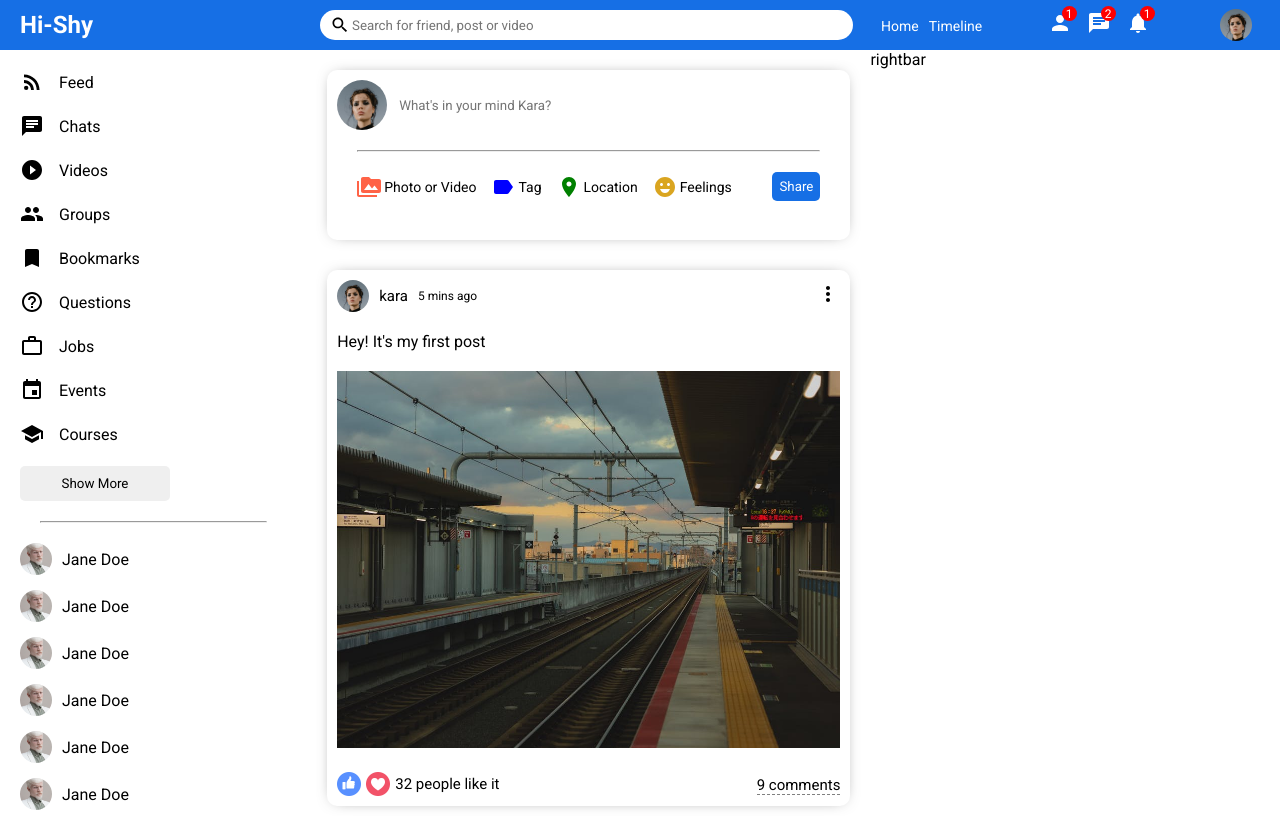
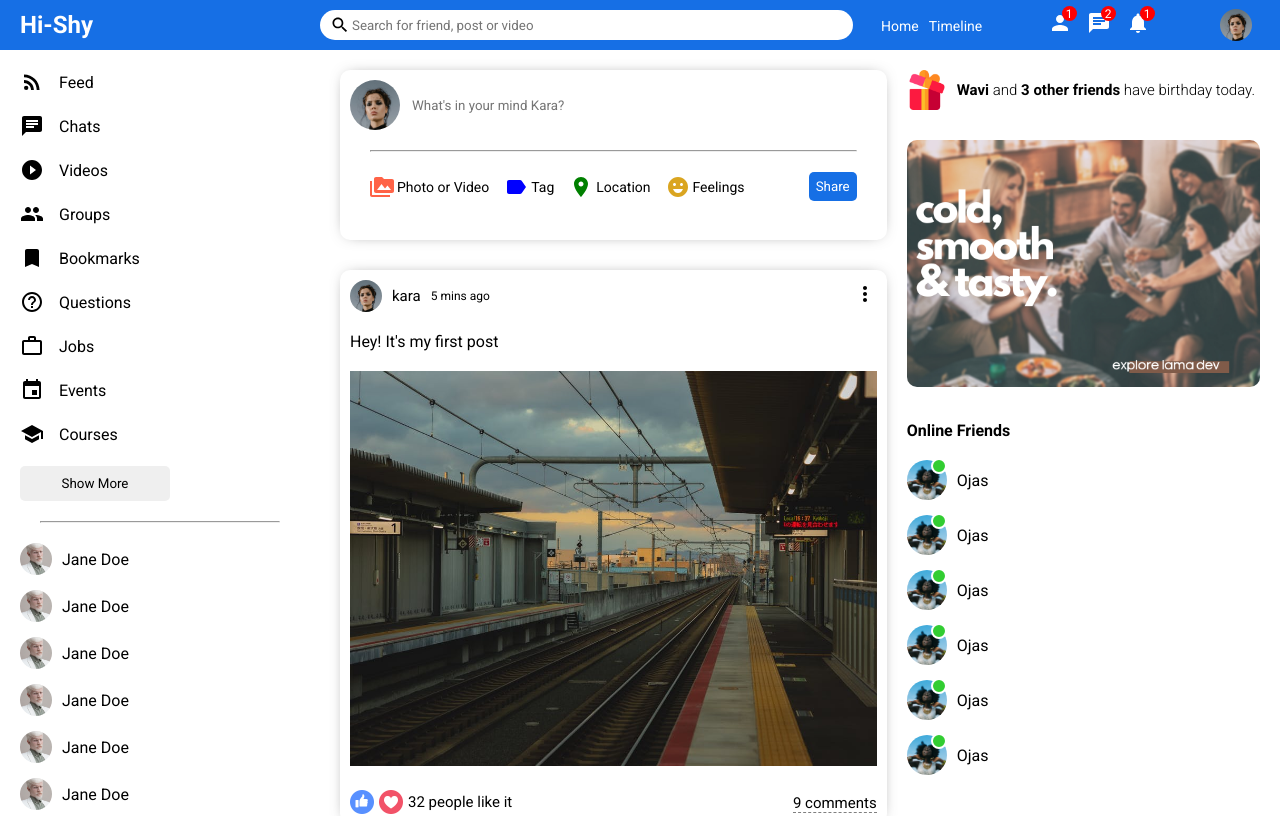
Before and after one commit to whysokara/react-social, a React (Create React App) app: page / in a window 1280 px wide. Shown: the top 816 px of the page. Built offline with nearby package versions, Linux system fonts and the light colour scheme.

Commit message:
Rightbar Fixed

```diff
--- a/src/components/rightbar/Rightbar.jsx
+++ b/src/components/rightbar/Rightbar.jsx
@@ -1,5 +1,86 @@
 import "./rightbar.css";
 
 export default function Rightbar() {
-  return <div className="rightbar">rightbar</div>;
+  return (
+    <div className="rightbar">
+      <div className="rightbarWrapper">
+        <div className="birthdayContainer">
+          <img src="assets/gift.png" alt="" className="birthdayImg" />
+          <span className="birthdayText">
+            <b>Wavi </b>and <b>3 other friends</b> have birthday today.
+          </span>
+        </div>
+        <img src="assets/ad.png" alt="" className="rightbarAd" />
+        <h4 className="rightbarTitle">Online Friends</h4>
+        <ul className="rightbarFriendList">
+          <li className="rightbarFriend">
+            <div className="rightbarProfileImgContainer">
+              <img
+                src="assets/person/3.jpeg"
+                alt=""
+                className="rightbarProfileImg"
+              />
+              <span className="rightbarOnline"></span>
+            </div>
+            <span className="rightbarUsername">Ojas</span>
+          </li>
+          <li className="rightbarFriend">
+            <div className="rightbarProfileImgContainer">
+              <img
+                src="assets/person/3.jpeg"
+                alt=""
+                className="rightbarProfileImg"
+              />
+              <span className="rightbarOnline"></span>
+            </div>
+            <span className="rightbarUsername">Ojas</span>
+          </li>
+          <li className="rightbarFriend">
+            <div className="rightbarProfileImgContainer">
+              <img
+                src="assets/person/3.jpeg"
+                alt=""
+                className="rightbarProfileImg"
+              />
+              <span className="rightbarOnline"></span>
+            </div>
+            <span className="rightbarUsername">Ojas</span>
+          </li>
+          <li className="rightbarFriend">
+            <div className="rightbarProfileImgContainer">
+              <img
+                src="assets/person/3.jpeg"
+                alt=""
+                className="rightbarProfileImg"
+              />
+              <span className="rightbarOnline"></span>
+            </div>
+            <span className="rightbarUsername">Ojas</span>
+          </li>
+          <li className="rightbarFriend">
+            <div className="rightbarProfileImgContainer">
+              <img
+                src="assets/person/3.jpeg"
+                alt=""
+                className="rightbarProfileImg"
+              />
+              <span className="rightbarOnline"></span>
+            </div>
+            <span className="rightbarUsername">Ojas</span>
+          </li>
+          <li className="rightbarFriend">
+            <div className="rightbarProfileImgContainer">
+              <img
+                src="assets/person/3.jpeg"
+                alt=""
+                className="rightbarProfileImg"
+              />
+              <span className="rightbarOnline"></span>
+            </div>
+            <span className="rightbarUsername">Ojas</span>
+          </li>
+        </ul>
+      </div>
+    </div>
+  );
 }
--- a/src/components/rightbar/rightbar.css
+++ b/src/components/rightbar/rightbar.css
@@ -1,3 +1,62 @@
 .rightbar {
-  flex: 4;
+  flex: 3.5;
 }
+.rightbarWrapper {
+  padding: 20px 20px 0 0;
+}
+
+.birthdayContainer {
+  display: flex;
+  align-items: center;
+}
+
+.birthdayImg {
+  width: 40px;
+  height: 40px;
+  margin-right: 10px;
+}
+.birthdayText {
+  font-weight: 300;
+  font-size: 15px;
+}
+
+.rightbarAd {
+  width: 100%;
+  border-radius: 10px;
+  margin: 30px 0;
+}
+.rightbarTitle {
+  margin-bottom: 20px;
+}
+.rightbarFriendList {
+  padding: 0;
+  margin: 0;
+  list-style: none;
+}
+.rightbarFriend {
+  display: flex;
+  align-items: center;
+  margin-bottom: 15px;
+}
+
+.rightbarProfileImgContainer {
+  display: flex;
+  margin-right: 10px;
+  position: relative;
+}
+.rightbarProfileImg {
+  width: 40px;
+  height: 40px;
+  border-radius: 50%;
+  object-fit: cover;
+}
+.rightbarOnline {
+  width: 12px;
+  height: 12px;
+  border-radius: 50%;
+  background-color: limegreen;
+  position: absolute;
+  top: -2px;
+  right: 0;
+  border: 2px solid white;
+}
```
